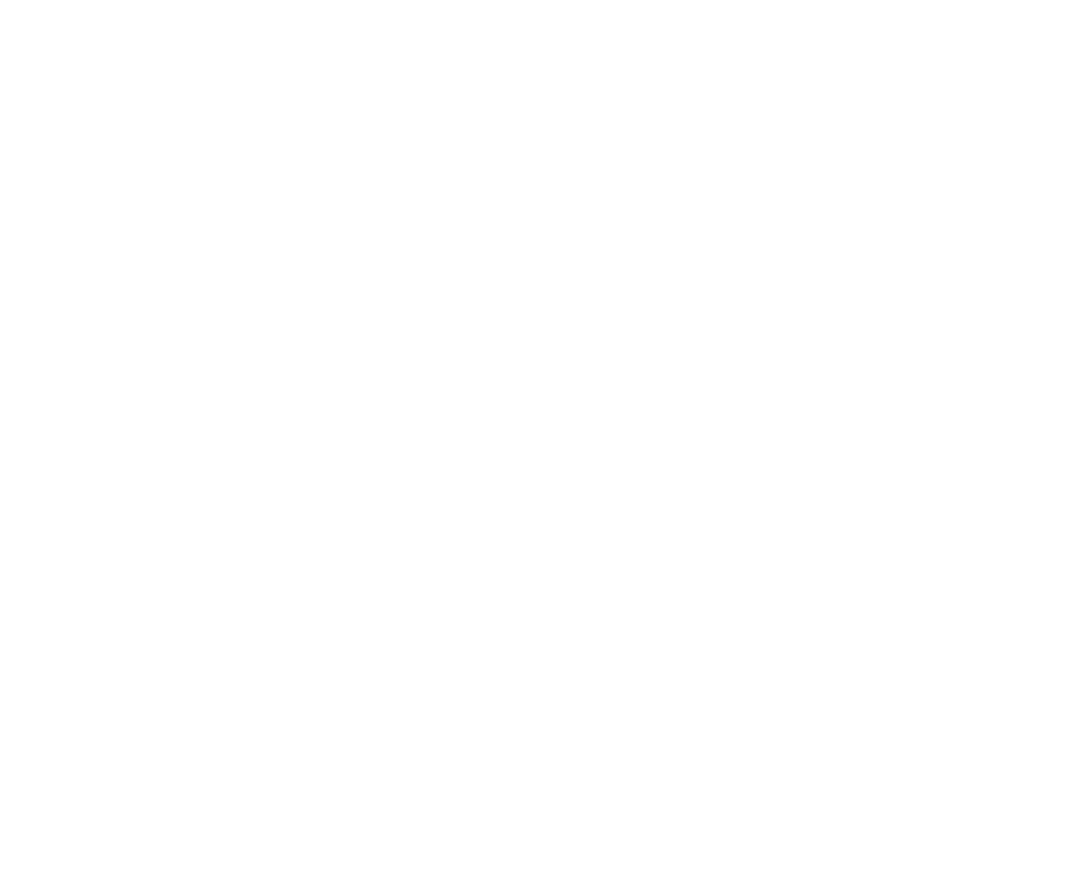
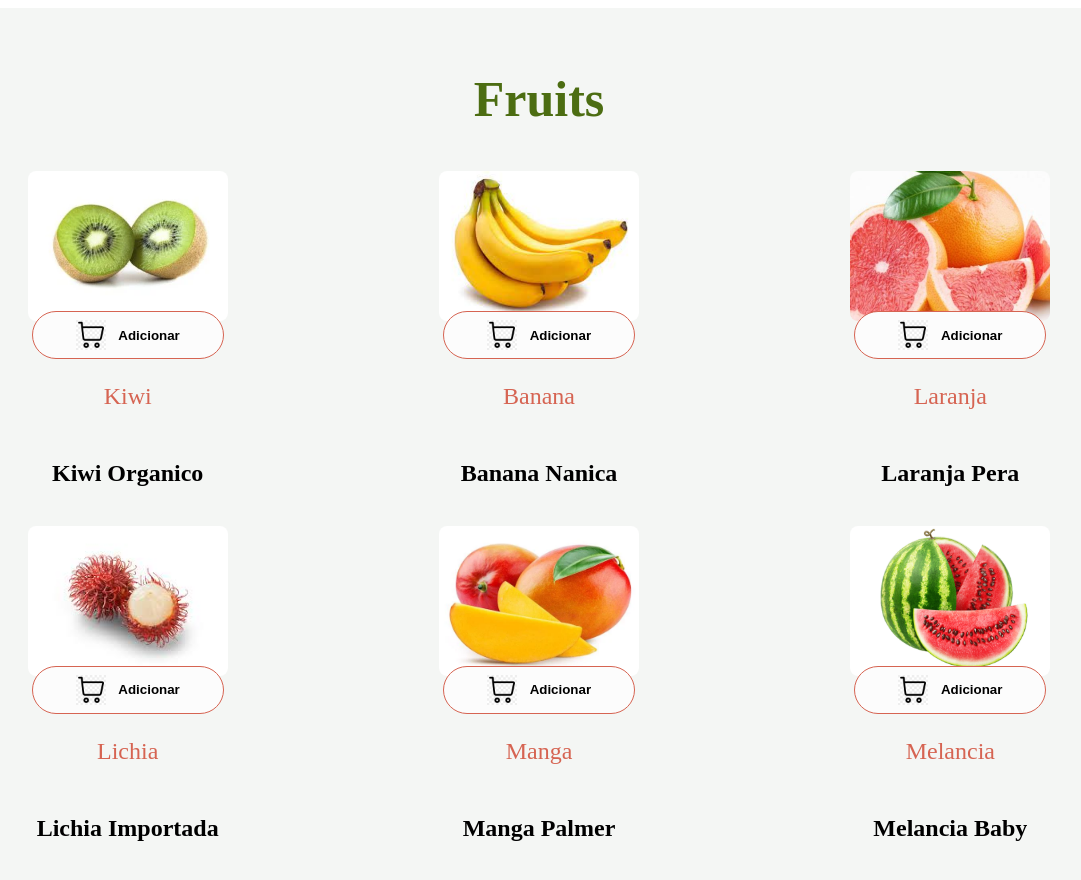
Before and after one commit to Narda-Antonella/market-js, a website: page index.html in a window 1280 px wide. Shown: the whole page, without its empty margins (101-1182 px from the left). Before the commit the page ends 800 px from the top, so only its background shows below. Drawn offline with Linux system fonts and the light colour scheme.

Commit message:
add content

```diff
--- a/index.html
+++ b/index.html
@@ -9,9 +9,98 @@
     <link rel="icon" type="image/png" sizes="16x16" href="images/favicon_market/favicon-16x16.png">
     <link rel="icon" href="images/favicon_market/favicon.ico">
     <link rel="manifest" href="/site.webmanifest">
-
+    <link href="./style.css" rel="stylesheet">
 </head>
 <body>
+    <section class='market'>
+        <h1 class='market-title'>Fruits</h1>
+        <div class='market-product'>
+            <div class='market-product_content'>
+                <div class='market-product_subcontent'>
+                    <img class='product-image' src="./images/product_market/kiwi.png" alt="kiwi">
+                </div>
+                <button class='car-buy'>
+                    <img class='car-image' src="./images/product_market/car.png">
+                    <span class='car-name'>Adicionar</span>
+                </button>
+                <div class='product-title'>
+                    <p class='product-name'>Kiwi</p>
+                    <h2>Kiwi Organico</h2>
+                    <span class='product-price'></span>
+                </div>
+            </div>
+            <div class='market-product_content'>
+                <div class='market-product_subcontent'>
+                    <img class='product-image' src="./images/product_market/banana.png" alt="banana">
+                </div>
+                <button class='car-buy'>
+                    <img class='car-image' src="./images/product_market/car.png">
+                    <span class='car-name'>Adicionar</span>
+                </button>
+                <div class='product-title'>
+                    <p class='product-name'>Banana</p>
+                    <h2>Banana Nanica</h2>
+                    <span class='product-price'></span>
+                </div>
+            </div>
+            <div class='market-product_content'>
+                <div class='market-product_subcontent'>
+                    <img class='product-image' src="./images/product_market/laranja.png" alt="laranja">
+                </div>
+                <button class='car-buy'>
+                    <img class='car-image' src="./images/product_market/car.png">
+                    <span class='car-name'>Adicionar</span>
+                </button>
+                <div class='product-title'>
+                    <p class='product-name'>Laranja</p>
+                    <h2>Laranja Pera</h2>
+                    <span class='product-price'></span>
+                </div>
+            </div>
+            <div class='market-product_content'>
+                <div class='market-product_subcontent'>
+                    <img class='product-image' src="./images/product_market/lichia.png" alt="lichia">
+                </div>
+                <button class='car-buy'>
+                    <img class='car-image' src="./images/product_market/car.png">
+                    <span class='car-name'>Adicionar</span>
+                </button>
+                <div class='product-title'>
+                    <p class='product-name'>Lichia</p>
+                    <h2>Lichia Importada</h2>
+                    <span class='product-price'></span>
+                </div>
+            </div>
+            <div class='market-product_content'>
+                <div class='market-product_subcontent'>
+                    <img class='product-image' src="./images/product_market/manga.png" alt="manga">
+                </div>
+                <button class='car-buy'>
+                    <img class='car-image' src="./images/product_market/car.png">
+                    <span class='car-name'>Adicionar</span>
+                </button>
+                <div class='product-title'>
+                    <p class='product-name'>Manga</p>
+                    <h2>Manga Palmer</h2>
+                    <span class='product-price'></span>
+                </div>
+            </div>
+            <div class='market-product_content'>
+                <div class='market-product_subcontent'>
+                    <img class='product-image' src="./images/product_market/melancia.png" alt="melancia">
+                </div>
+                <button class='car-buy'>
+                    <img class='car-image' src="./images/product_market/car.png">
+                    <span class='car-name'>Adicionar</span>
+                </button>
+                <div class='product-title'>
+                    <p class='product-name'>Melancia</p>
+                    <h2>Melancia Baby</h2>
+                    <span class='product-price'></span>
+                </div>
+            </div>
+        </div>
+    </section>
 
 </body>
 </html>
--- a/style.css
+++ b/style.css
@@ -0,0 +1,81 @@
+.body {
+    background-color: #f4f6f4;
+    padding-left: 4rem;
+    padding-right: 4rem;
+    padding-bottom: 8.8rem;
+    font-weight: 400;
+}
+.market {
+    padding: 20px;
+    background-color: #f4f6f4;
+    text-align: center;
+}
+
+.market-title {
+    color: rgb(76, 109, 18);
+    font-size: 50px;
+}
+
+.market-product {
+    display: grid;
+    grid-template-columns: repeat(3, 1fr);
+    gap: 10px;
+
+}
+.market-product_content {
+    display: flex;
+    flex-direction: column;
+    align-items: center;
+
+}
+.market-product_subcontent {
+    position: relative;
+    border: 2px solid transparent;
+    width: 100%;
+}
+.product-image {
+    width: 200px;
+    height: 150px;
+    object-fit: cover;
+    border-radius: 0.5rem;
+}
+.car-buy {
+    position: relative;
+    z-index: 20;
+    margin-top: -1rem;
+    display: flex;
+    width: 12rem;
+    gap: 0.8rem;
+    border-radius: 50px;
+    border: 1px solid #d66452;
+    background-color: rgb(252, 252, 252);
+    padding: 8px;
+    transition: all 300ms ease;
+    align-items: center;
+    justify-content: center;
+}
+.car-image {
+    width: 30px;
+    height: 30px;
+}
+.car-name {
+    font-weight: 600;
+}
+.product-title {
+    display: flex;
+    width: 100%;
+    flex-direction: column;
+    gap: 0.4rem;
+}
+.product-name {
+    font-size: 1.5rem;
+    font-weight: 300;
+    color: #d66452;
+}
+
+  @media (max-width: 640px) {
+
+    .market-product {
+      grid-template-columns: 1fr;
+    }
+  }
```
Also changed, not shown: images/product_market/banana.png (added), images/product_market/car.png (added), images/product_market/kiwi.png (added), images/product_market/laranja.png (added), images/product_market/lichia.png (added), images/product_market/manga.png (added), images/product_market/melancia.png (added), images/product_market/morango.png (added), 1 other file.
